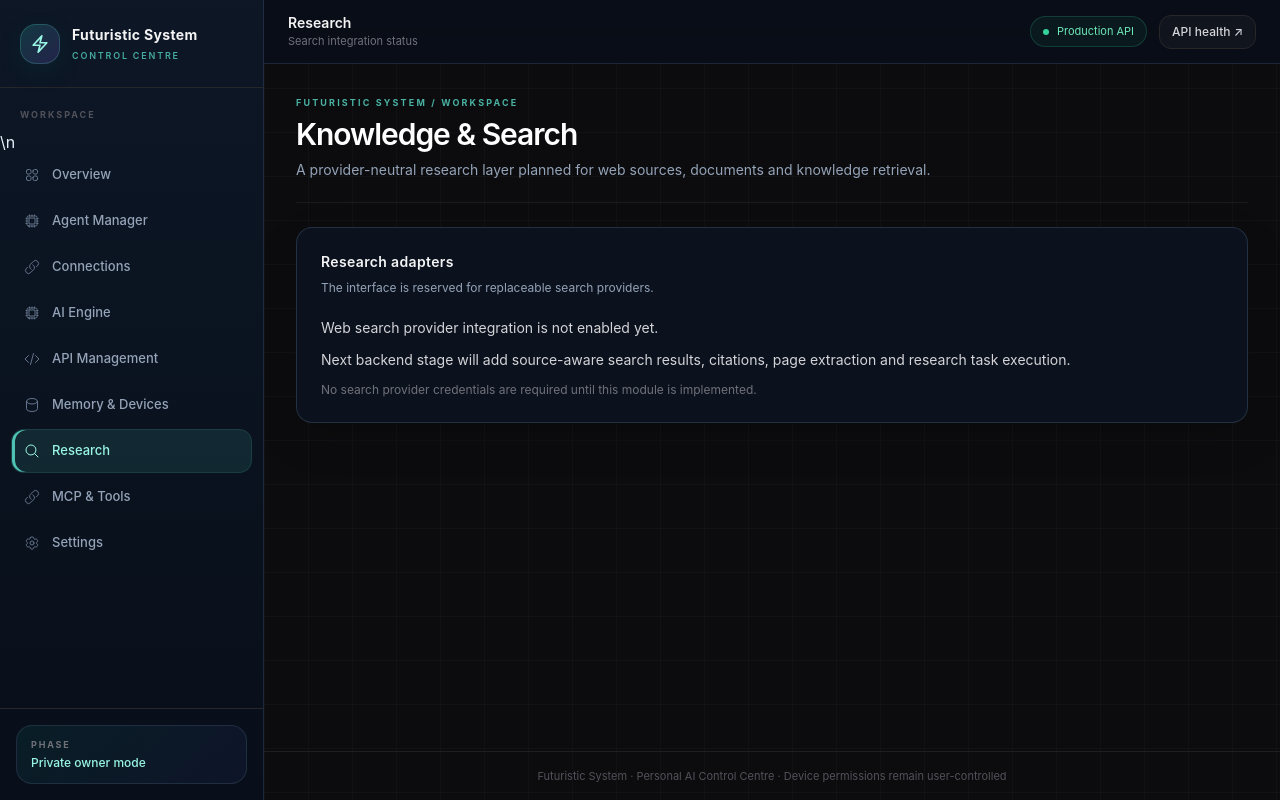
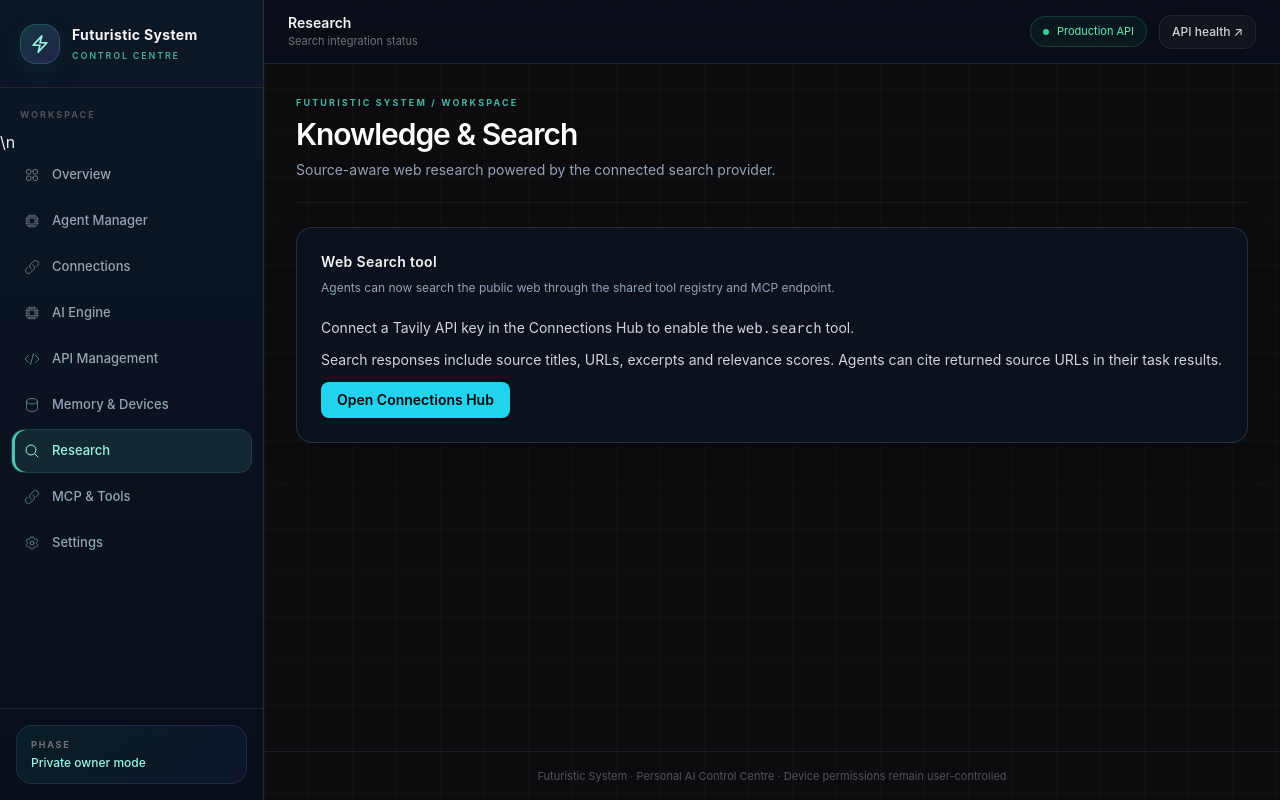
Before and after one commit to kandarpprajapati567-alt/MCP-backend, a Next.js app: page /dashboard/search in a window 1280 px wide. Built offline with nearby package versions, Linux system fonts and the light colour scheme.

Commit message:
Update Research page to point to Web Search connection

```diff
--- a/src/app/dashboard/search/page.tsx
+++ b/src/app/dashboard/search/page.tsx
@@ -1,16 +1,17 @@
+import Link from "next/link";
 import { PageHeader } from "@/components/ui/PageHeader";
 import { Card, CardHeader } from "@/components/ui/Card";
 
 export default function SearchPage() {
   return (
     <div className="mx-auto max-w-6xl space-y-5">
-      <PageHeader title="Knowledge & Search" description="A provider-neutral research layer planned for web sources, documents and knowledge retrieval." />
+      <PageHeader title="Knowledge & Search" description="Source-aware web research powered by the connected search provider." />
       <Card>
-        <CardHeader title="Research adapters" description="The interface is reserved for replaceable search providers." />
+        <CardHeader title="Web Search tool" description="Agents can now search the public web through the shared tool registry and MCP endpoint." />
         <div className="space-y-3 text-sm text-zinc-300">
-          <p>Web search provider integration is not enabled yet.</p>
-          <p>Next backend stage will add source-aware search results, citations, page extraction and research task execution.</p>
-          <p className="text-xs text-zinc-500">No search provider credentials are required until this module is implemented.</p>
+          <p>Connect a Tavily API key in the Connections Hub to enable the <code>web.search</code> tool.</p>
+          <p>Search responses include source titles, URLs, excerpts and relevance scores. Agents can cite returned source URLs in their task results.</p>
+          <Link href="/dashboard/connections" className="inline-flex rounded-lg bg-cyan-400 px-4 py-2 text-sm font-semibold text-zinc-950">Open Connections Hub</Link>
         </div>
       </Card>
     </div>
```
